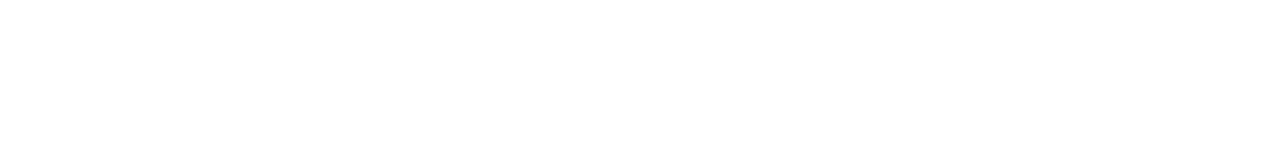
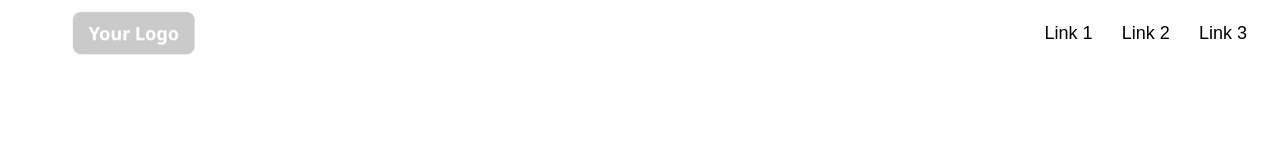
Before and after one commit to Francesco-che/WireFrame-Practica2, a plain HTML site: page index.html in a window 1280 px wide. Drawn offline with Linux system fonts and the light colour scheme.

Commit message:
Header realizado, css y html

```diff
--- a/index.html
+++ b/index.html
@@ -4,8 +4,18 @@
     <meta charset="UTF-8">
     <meta name="viewport" content="width=device-width, initial-scale=1.0">
     <title>WireFrame-Practica 2</title>
+    <link rel="stylesheet" href="style.css">
 </head>
 <body>
-
+    <header>
+        <section class="encabezado_section">
+            <img src="img/logo.png" alt="logo_image">
+            <div>
+            <a href="">Link 1</a>
+            <a href="">Link 2</a>
+            <a href="">Link 3</a>
+            </div>
+        </section>
+    </header>
 </body>
 </html>
--- a/style.css
+++ b/style.css
@@ -0,0 +1,22 @@
+.encabezado_section {
+    display: flex;
+    justify-content: space-between;
+    width: 100%;
+    height: 50px;
+    align-items: center;
+    background-color: white;
+}
+.encabezado_section img{
+    width: 10%;
+    padding-left: 5%;
+}
+.encabezado_section div{
+    width: 20%;
+}
+.encabezado_section a{
+    padding-left: 10%;
+    font-family: sans-serif;
+    text-decoration: none;
+    color: black;
+    font-size: 18px;
+}
```
Also changed, not shown: img/logo.png (added).
